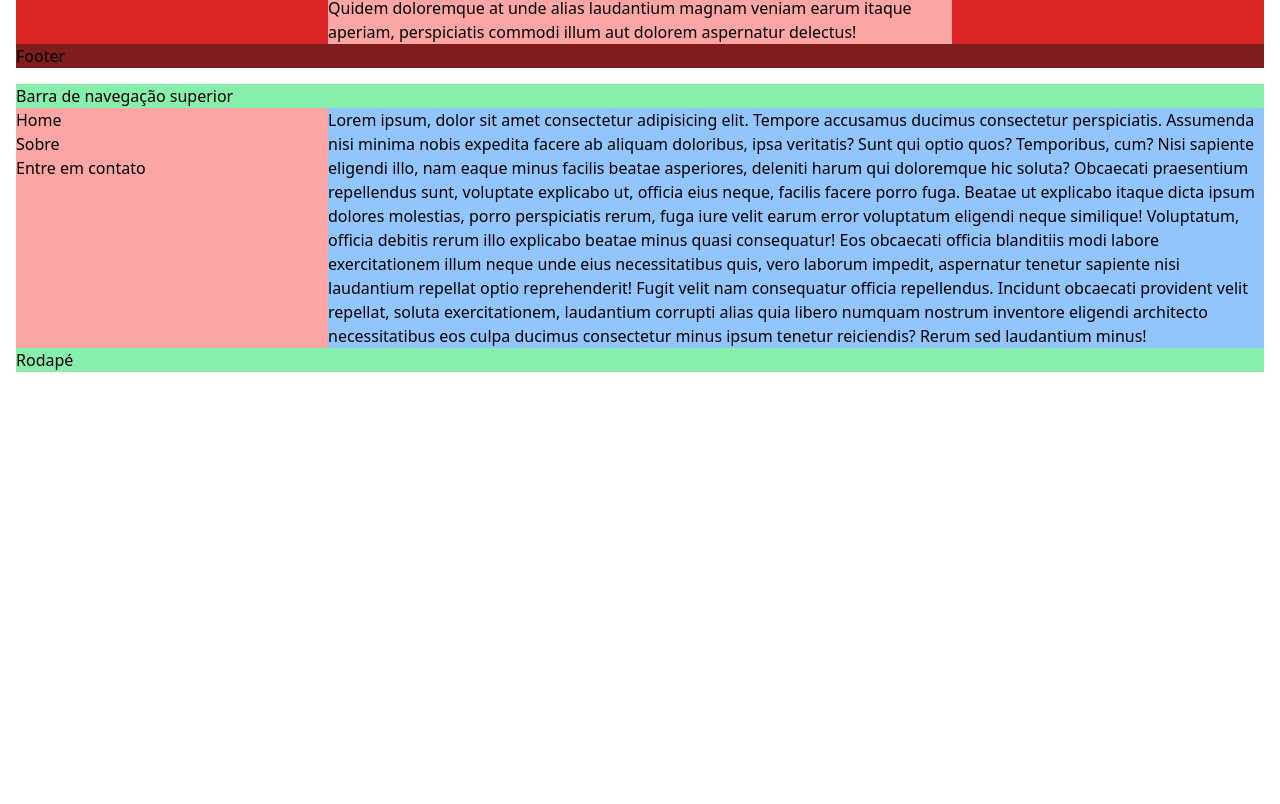
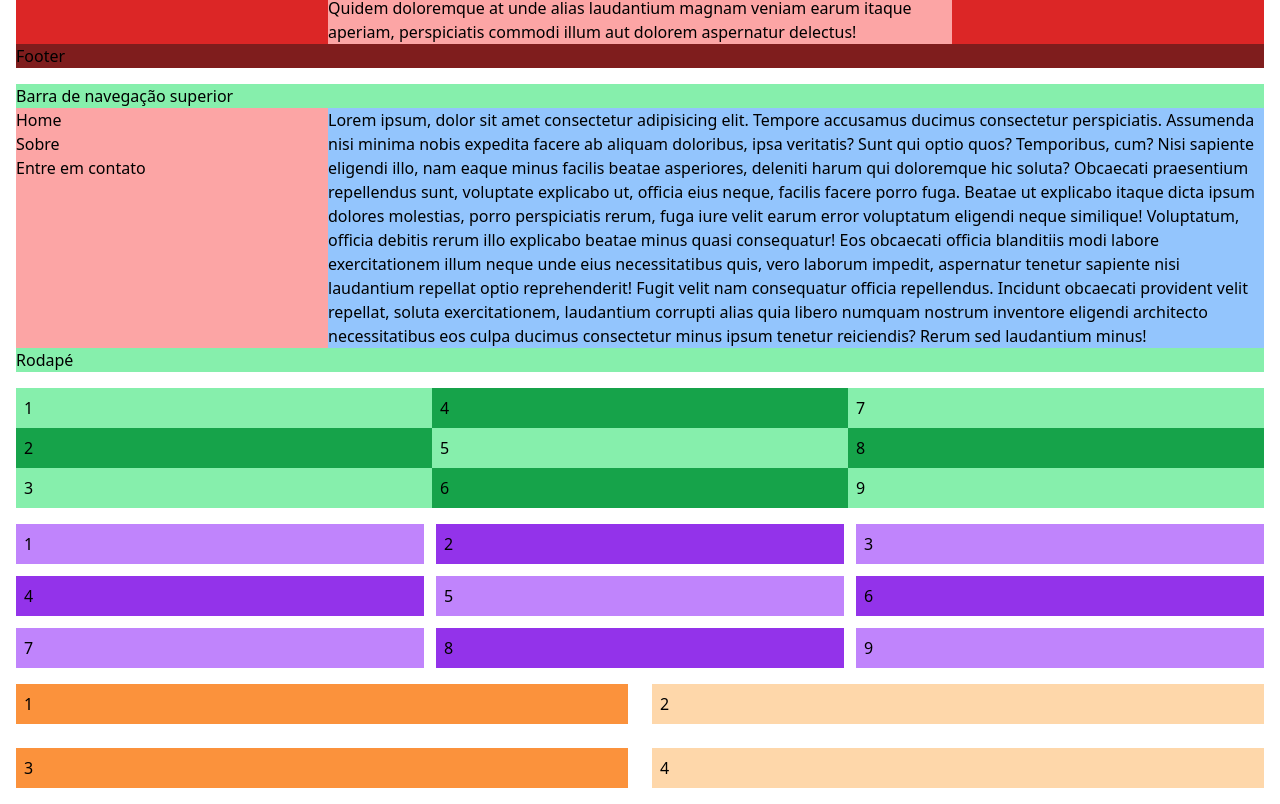
Before and after one commit to BrunoRisso58/curso-tailwindcss, a website: page 5 - Grid com Tailwind/src/index.html in a window 1280 px wide. Shown: the part 1100-1904 px from the top of the page. Before the commit the page ends 1488 px from the top, so only its background shows below. Drawn offline with Linux system fonts and the light colour scheme.

Commit message:
Exercício 9

```diff
--- a/5 - Grid com Tailwind/src/index.html
+++ b/5 - Grid com Tailwind/src/index.html
@@ -85,6 +85,39 @@
     <p class="col-span-4 bg-green-300">Rodapé</p>
   </div>
 
+  <!-- grid linear -->
+  <div class="m-4 grid grid-rows-3 grid-flow-col">
+    <div class="p-2 bg-green-300">1</div>
+    <div class="p-2 bg-green-600">2</div>
+    <div class="p-2 bg-green-300">3</div>
+    <div class="p-2 bg-green-600">4</div>
+    <div class="p-2 bg-green-300">5</div>
+    <div class="p-2 bg-green-600">6</div>
+    <div class="p-2 bg-green-300">7</div>
+    <div class="p-2 bg-green-600">8</div>
+    <div class="p-2 bg-green-300">9</div>
+  </div>
+
+  <!-- gap -->
+  <div class="m-4 grid grid-cols-3 gap-3">
+    <div class="p-2 bg-purple-400">1</div>
+    <div class="p-2 bg-purple-600">2</div>
+    <div class="p-2 bg-purple-400">3</div>
+    <div class="p-2 bg-purple-600">4</div>
+    <div class="p-2 bg-purple-400">5</div>
+    <div class="p-2 bg-purple-600">6</div>
+    <div class="p-2 bg-purple-400">7</div>
+    <div class="p-2 bg-purple-600">8</div>
+    <div class="p-2 bg-purple-400">9</div>
+  </div>
+
+  <!-- exercício 9 -->
+  <div class="m-4 grid grid-cols-2 gap-6">
+    <div class="p-2 bg-orange-400">1</div>
+    <div class="p-2 bg-orange-200">2</div>
+    <div class="p-2 bg-orange-400">3</div>
+    <div class="p-2 bg-orange-200">4</div>
+  </div>
 
 </body>
 </html>
```
Also changed, not shown: 5 - Grid com Tailwind/dist/output.css.
